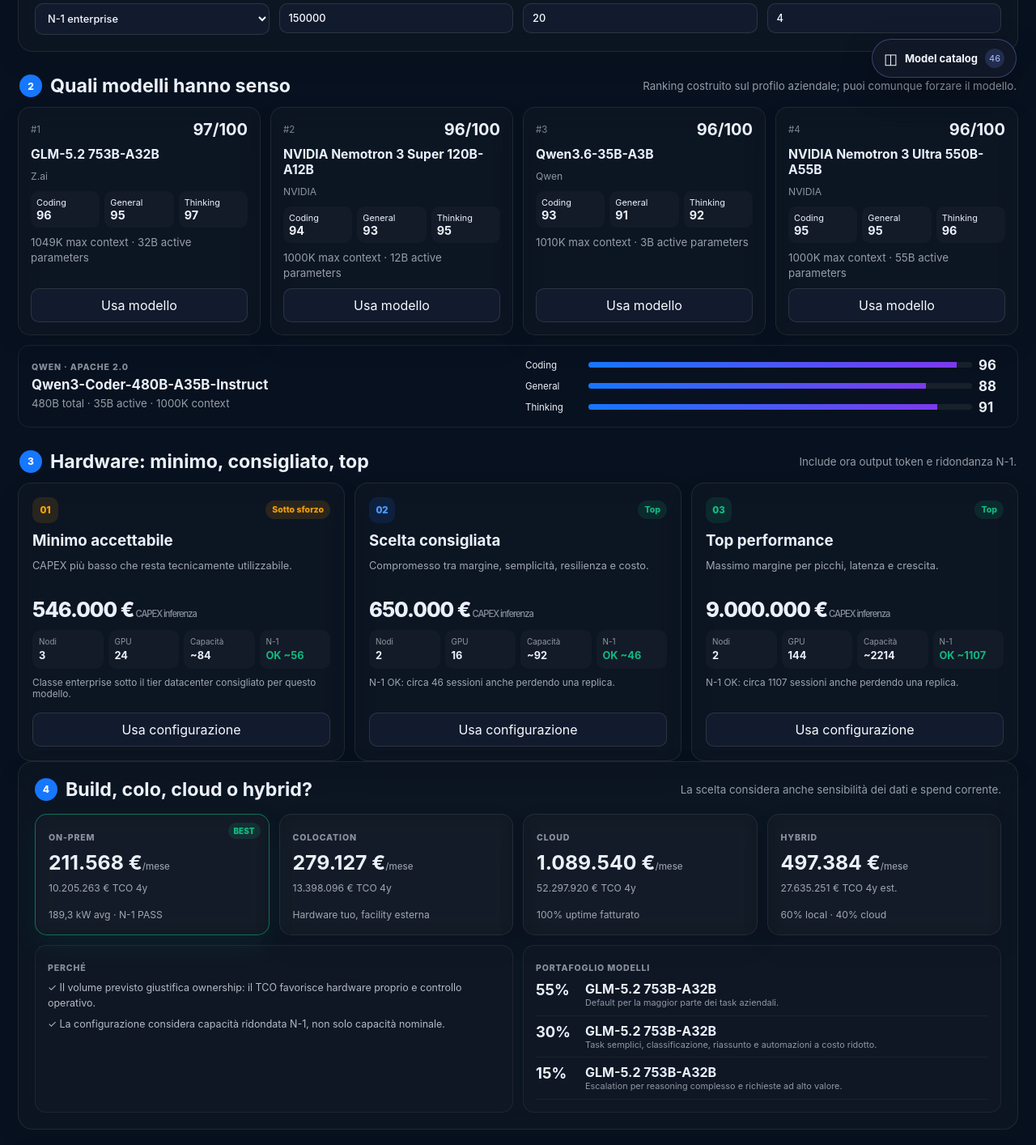
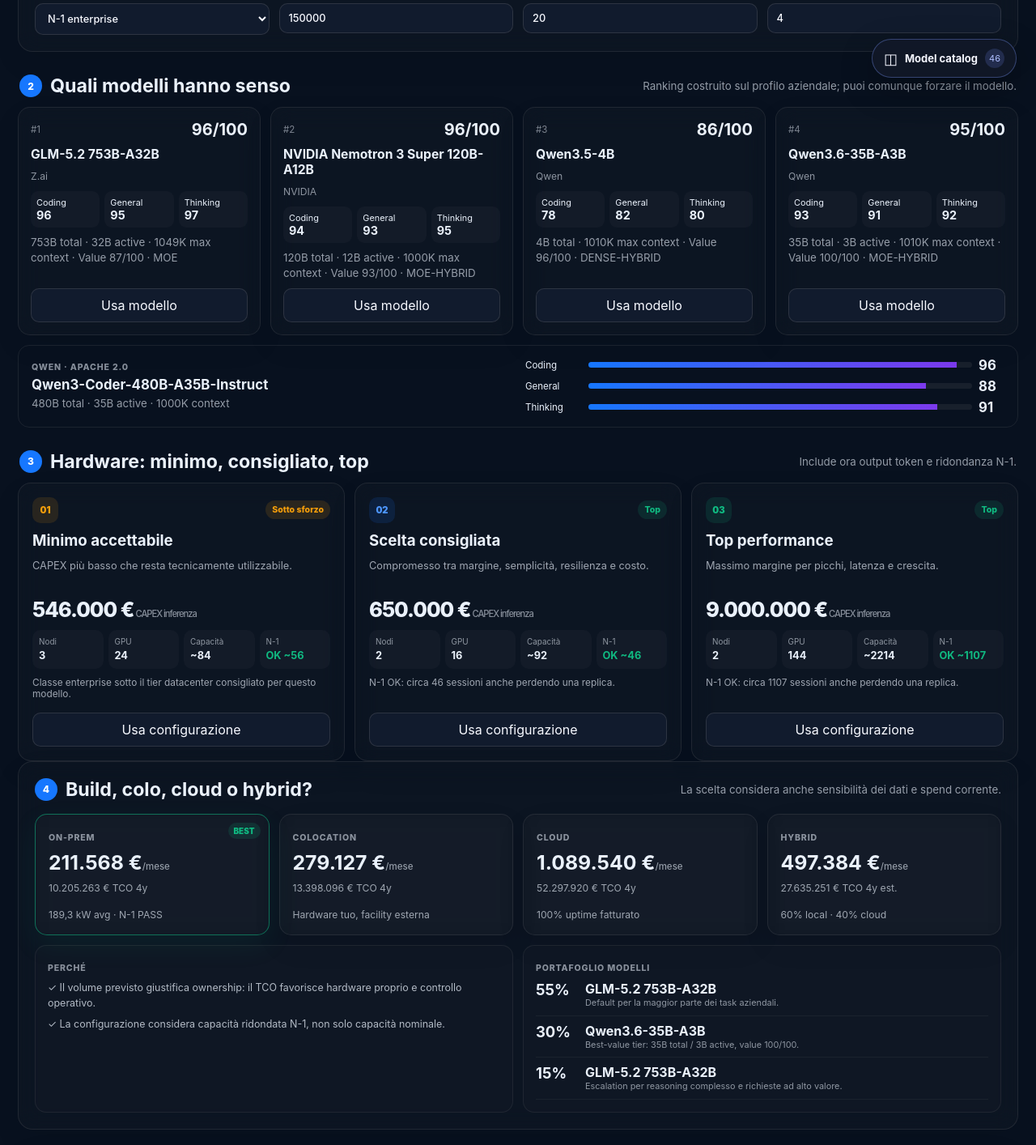
Before and after one commit to KeyserDSoze/AiCalculator, a React (Vite) app: page / in a window 1280 px wide. Shown: the part 680-2094 px from the top of the page at 81% size. Built offline with nearby package versions, Linux system fonts and the light colour scheme.

Commit message:
feat: surface compact high-value models in recommendations

```diff
--- a/src/app/strategy.ts
+++ b/src/app/strategy.ts
@@ -6,11 +6,15 @@
   name: string;
   vendor: string;
   score: number;
+  valueScore: number;
   coding: number;
   general: number;
   thinking: number;
   contextScore: number;
   efficiencyScore: number;
+  parametersTotalB: number;
+  parametersActiveB: number;
+  architecture: string;
   rationale: string[];
 }
 
@@ -47,16 +51,24 @@
   mixed: { coding: 0.24, general: 0.31, thinking: 0.27, context: 0.10, efficiency: 0.08 }
 };
 
+const clamp = (n: number, min = 0, max = 100) => Math.max(min, Math.min(max, n));
+
 function confidenceBonus(confidence: string) {
   return confidence === 'high' ? 3 : confidence === 'medium' ? 0 : -3;
 }
 
+function dedupeRecommendations(items: ModelRecommendation[]) {
+  const seen = new Set<string>();
+  return items.filter(item => !seen.has(item.modelId) && seen.add(item.modelId));
+}
+
 export function recommendModels(input: CalculatorInput): ModelRecommendation[] {
   const weights = profileWeights[input.businessProfile] || profileWeights.mixed;
-  return (catalog.models as any[]).map(model => {
-    const contextScore = Math.max(0, Math.min(100, (model.maxExtendedContextTokens / Math.max(1, input.maxContextTokens)) * 100));
+  const ranked = (catalog.models as any[]).map(model => {
+    const contextScore = clamp((model.maxExtendedContextTokens / Math.max(1, input.maxContextTokens)) * 100);
     const active = model.parametersActiveB || model.parametersTotalB || 1;
-    const efficiencyScore = Math.max(20, Math.min(100, 105 - Math.log10(Math.max(1, active)) * 28));
+    const total = model.parametersTotalB || active;
+    const efficiencyScore = clamp(108 - Math.log10(Math.max(1, active)) * 25 - Math.log10(Math.max(1, total)) * 5, 20, 100);
     const b = model.benchmarks || {};
     let score = (b.coding || 0) * weights.coding + (b.general || 0) * weights.general + (b.thinking || 0) * weights.thinking + contextScore * weights.context + efficiencyScore * weights.efficiency;
     score += confidenceBonus(b.confidence || 'medium');
@@ -64,15 +76,56 @@
     if (input.businessProfile === 'coding' && String(model.kind).includes('coding')) score += 5;
     if (input.businessProfile === 'reasoning' && String(model.kind).includes('reasoning')) score += 5;
     if (input.businessProfile === 'agentic' && (String(model.kind).includes('agentic') || String(model.kind).includes('coding'))) score += 4;
-    score = Math.max(0, Math.min(100, score));
+    score = clamp(score);
+
+    const smallBonus = total <= 4 ? 9 : total <= 15 ? 7 : total <= 40 ? 4 : total <= 120 ? 1 : 0;
+    const moeBonus = active <= 5 && total > active * 2 ? 5 : active <= 15 && total > active * 2 ? 2 : 0;
+    const valueScore = clamp(score * 0.76 + efficiencyScore * 0.24 + smallBonus + moeBonus);
+    const architecture = model.architecture || (active < total ? 'moe' : 'dense');
     const rationale = [
       `Coding ${b.coding || 0} · General ${b.general || 0} · Thinking ${b.thinking || 0}`,
+      `${total}B total${active < total ? ` · ${active}B active` : ''}`,
       `${Math.round(model.maxExtendedContextTokens / 1000)}K max context`,
-      `${model.parametersActiveB || model.parametersTotalB}B active parameters`
+      `Value ${Math.round(valueScore)}/100 · ${architecture.toUpperCase()}`
     ];
     if (input.maxContextTokens > model.maxExtendedContextTokens) rationale.unshift('Context richiesto oltre il limite dichiarato');
-    return { modelId: model.id, name: model.name, vendor: model.vendor, score, coding: b.coding || 0, general: b.general || 0, thinking: b.thinking || 0, contextScore, efficiencyScore, rationale } as ModelRecommendation;
-  }).sort((a, b) => b.score - a.score);
+
+    return {
+      modelId: model.id,
+      name: model.name,
+      vendor: model.vendor,
+      score,
+      valueScore,
+      coding: b.coding || 0,
+      general: b.general || 0,
+      thinking: b.thinking || 0,
+      contextScore,
+      efficiencyScore,
+      parametersTotalB: total,
+      parametersActiveB: active,
+      architecture,
+      rationale
+    } as ModelRecommendation;
+  }).sort((a, b) => b.score - a.score || b.valueScore - a.valueScore);
+
+  // The main UI only shows four cards. Keep the two highest-fit models, but
+  // deliberately surface compact/value alternatives so a user is not pushed
+  // toward frontier hardware just because the biggest model has the top score.
+  const contextCompatible = ranked.filter(m => m.contextScore >= 100);
+  const compact = (contextCompatible.length ? contextCompatible : ranked)
+    .filter(m => m.parametersTotalB <= 15)
+    .sort((a, b) => b.valueScore - a.valueScore)[0];
+  const efficient = (contextCompatible.length ? contextCompatible : ranked)
+    .filter(m => m.parametersActiveB <= 12 && m.parametersTotalB <= 120)
+    .sort((a, b) => b.valueScore - a.valueScore)[0];
+
+  return dedupeRecommendations([
+    ranked[0],
+    ranked[1],
+    compact,
+    efficient,
+    ...ranked
+  ].filter(Boolean) as ModelRecommendation[]);
 }
 
 function localShareFor(input: CalculatorInput) {
@@ -125,16 +178,17 @@
   const monthlySavingsAgainstOnPrem = monthlyCurrent - onPremOngoingMonthly;
   const breakEvenMonths = monthlySavingsAgainstOnPrem > 0 ? onPrem.capexEur / monthlySavingsAgainstOnPrem : null;
 
-  const top = modelRecommendations[0];
-  const economy = modelRecommendations.filter(m => {
-    const model = (catalog.models as any[]).find(x => x.id === m.modelId);
-    return (model?.parametersActiveB || model?.parametersTotalB || 999) <= 32;
-  })[0] || modelRecommendations[1] || top;
-  const reasoning = modelRecommendations.slice().sort((a, b) => b.thinking - a.thinking)[0] || top;
+  const byFit = modelRecommendations.slice().sort((a, b) => b.score - a.score);
+  const top = byFit[0];
+  const economy = modelRecommendations
+    .filter(m => m.parametersTotalB <= 40 && m.contextScore >= 100)
+    .slice()
+    .sort((a, b) => b.valueScore - a.valueScore)[0] || modelRecommendations.slice().sort((a, b) => b.valueScore - a.valueScore)[0] || top;
+  const reasoning = modelRecommendations.slice().sort((a, b) => b.thinking - a.thinking || b.score - a.score)[0] || top;
 
   const portfolio: PortfolioRoute[] = [
     { role: 'primary', modelId: top.modelId, name: top.name, trafficPct: 55, reason: 'Default per la maggior parte dei task aziendali.' },
-    { role: 'economy', modelId: economy.modelId, name: economy.name, trafficPct: 30, reason: 'Task semplici, classificazione, riassunto e automazioni a costo ridotto.' },
+    { role: 'economy', modelId: economy.modelId, name: economy.name, trafficPct: 30, reason: `Best-value tier: ${economy.parametersTotalB}B total${economy.parametersActiveB < economy.parametersTotalB ? ` / ${economy.parametersActiveB}B active` : ''}, value ${Math.round(economy.valueScore)}/100.` },
     { role: 'reasoning', modelId: reasoning.modelId, name: reasoning.name, trafficPct: 15, reason: 'Escalation per reasoning complesso e richieste ad alto valore.' }
   ];
 
@@ -151,6 +205,7 @@
   const risks = [
     'Capacità e concorrenza restano stime finché non vengono caricati benchmark runtime reali per modello × precisione × hardware × context.',
     'Prezzi pubblici non includono necessariamente IVA, egress, storage, supporto enterprise, installazione e sconti negoziati.',
+    'I capability/value score sono indici di planning normalizzati: servono per shortlist e confronto, non sostituiscono un benchmark sui task aziendali.',
     'Il portafoglio multi-modello è una raccomandazione di routing: il dimensionamento fisico è ancora calcolato sul modello selezionato.'
   ];
 
```
